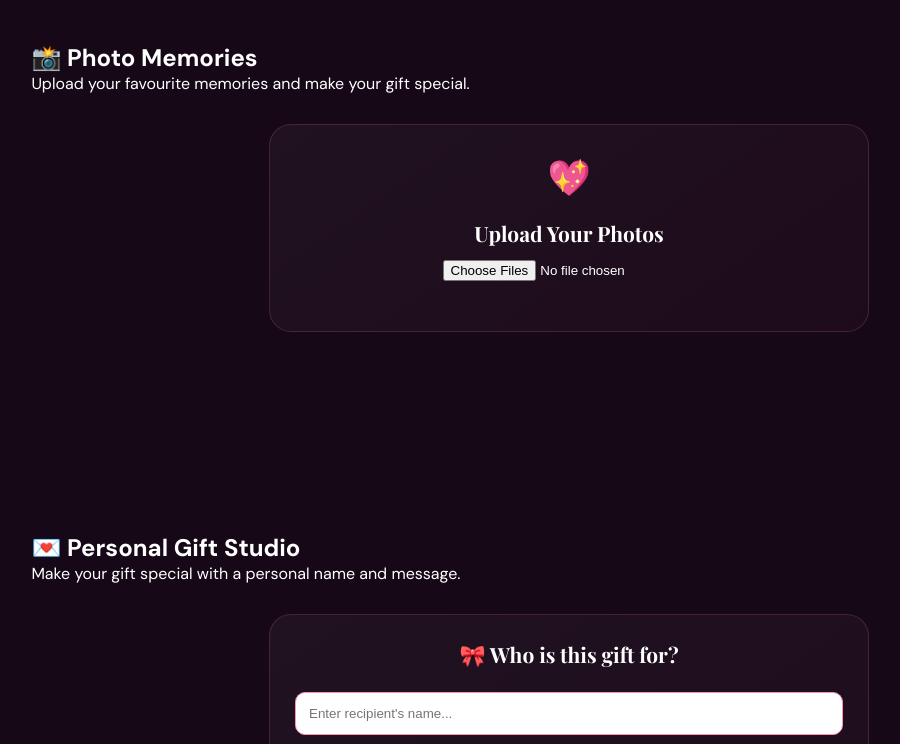
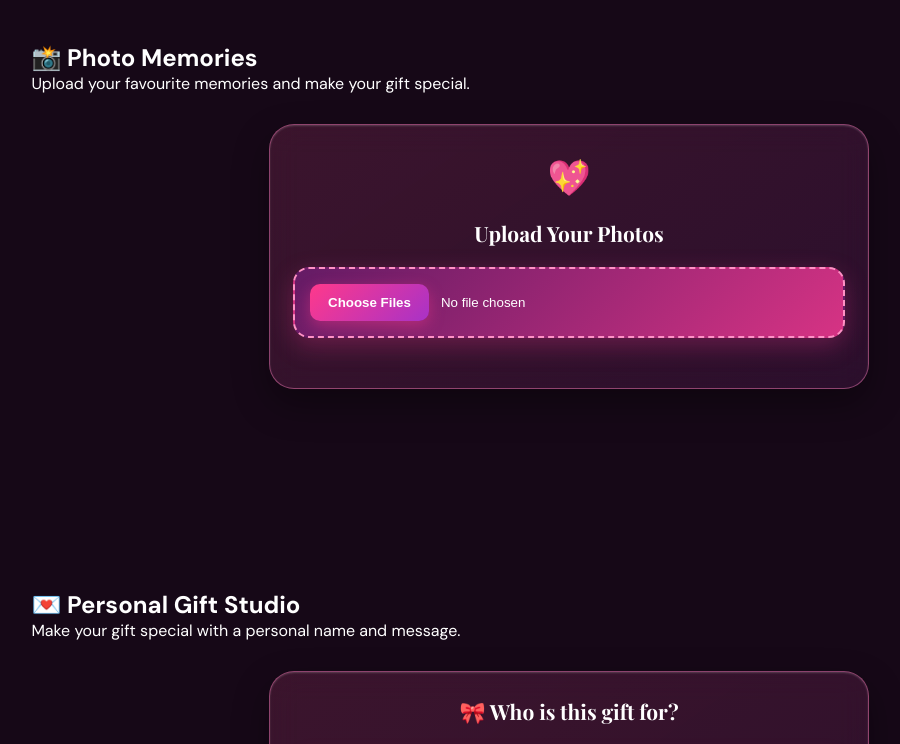
Before and after one commit to mymagicalgift/gift-website, a plain HTML site: page index.html in a window 1280 px wide. Shown: the part 9760-10504 px from the top of the page, without its empty margins (71-971 px from the left). Drawn offline with nearby package versions, Linux system fonts and the light colour scheme.

Commit message:
Add Premium 3D Glowing Design

```diff
--- a/index.html
+++ b/index.html
@@ -427,6 +427,126 @@ footer {
   .site-footer { padding: 35px 15px 25px; }
 }
 
+/* ===== MAGICAL 3D GLOW DESIGN ===== */
+
+@keyframes magicalGlow {
+  0%, 100% {
+    box-shadow: 0 0 15px #ff4f9a55,
+                0 0 30px #a855f755;
+  }
+  50% {
+    box-shadow: 0 0 25px #ff4f9aaa,
+                0 0 45px #a855f7aa;
+  }
+}
+
+#personal-gift .card,
+#photo-memories .card {
+  background: linear-gradient(
+    145deg,
+    rgba(255, 90, 160, 0.16),
+    rgba(120, 40, 120, 0.22)
+  ) !important;
+  border: 1px solid rgba(255, 130, 190, 0.45);
+  border-radius: 25px !important;
+  box-shadow:
+    0 15px 35px rgba(0,0,0,0.35),
+    inset 0 1px 2px rgba(255,255,255,0.18);
+  backdrop-filter: blur(15px);
+  transition: transform 0.35s ease, box-shadow 0.35s ease;
+}
+
+#personal-gift .card:hover,
+#photo-memories .card:hover {
+  transform: translateY(-6px);
+  animation: magicalGlow 2s infinite;
+}
+
+#personal-gift input,
+#personal-gift textarea {
+  background: rgba(255,255,255,0.96) !important;
+  color: #741044 !important;
+  border: 2px solid #ff77b7 !important;
+  border-radius: 13px !important;
+  box-shadow: 0 5px 18px #ff4f9a22;
+  transition: all 0.3s ease;
+}
+
+#personal-gift input:focus,
+#personal-gift textarea:focus {
+  outline: none;
+  border-color: #ff39a0 !important;
+  box-shadow:
+    0 0 0 4px #ff55a533,
+    0 0 25px #ff55a588;
+  transform: translateY(-2px);
+}
+
+#gift-live-preview {
+  box-shadow:
+    0 12px 30px #ff4f9a33,
+    inset 0 2px 8px #ffffff99;
+  animation: magicalGlow 3s infinite;
+  transition: transform 0.3s ease;
+}
+
+#gift-live-preview:hover {
+  transform: perspective(800px) rotateX(2deg) scale(1.015);
+}
+
+/* Attractive Photo Upload Button */
+
+#memory-photos {
+  display: block;
+  width: 100%;
+  margin: 20px auto;
+  padding: 15px;
+  color: white;
+  background: linear-gradient(135deg, #641b65, #d63384);
+  border: 2px dashed #ff91c5;
+  border-radius: 16px;
+  cursor: pointer;
+  box-shadow: 0 8px 25px #d6338455;
+  transition: all 0.3s ease;
+}
+
+#memory-photos:hover {
+  transform: translateY(-4px);
+  box-shadow: 0 0 25px #ff55a5aa;
+}
+
+#memory-photos::file-selector-button {
+  padding: 11px 18px;
+  margin-right: 12px;
+  border: none;
+  border-radius: 10px;
+  color: white;
+  font-weight: bold;
+  background: linear-gradient(135deg, #ff398b, #a832c7);
+  cursor: pointer;
+  box-shadow: 0 5px 15px #ff398b66;
+}
+
+/* Photo Cards */
+
+#memory-photo-preview > div {
+  border: 1px solid #ff80b8;
+  box-shadow: 0 8px 25px #ff398b44;
+  transition: transform 0.3s ease, box-shadow 0.3s ease;
+}
+
+#memory-photo-preview > div:hover {
+  transform: translateY(-7px) scale(1.035);
+  box-shadow: 0 0 25px #ff398baa;
+}
+
+#memory-photo-preview img {
+  transition: transform 0.35s ease;
+}
+
+#memory-photo-preview img:hover {
+  transform: scale(1.04);
+}
 </style>
 </head>
 
```
